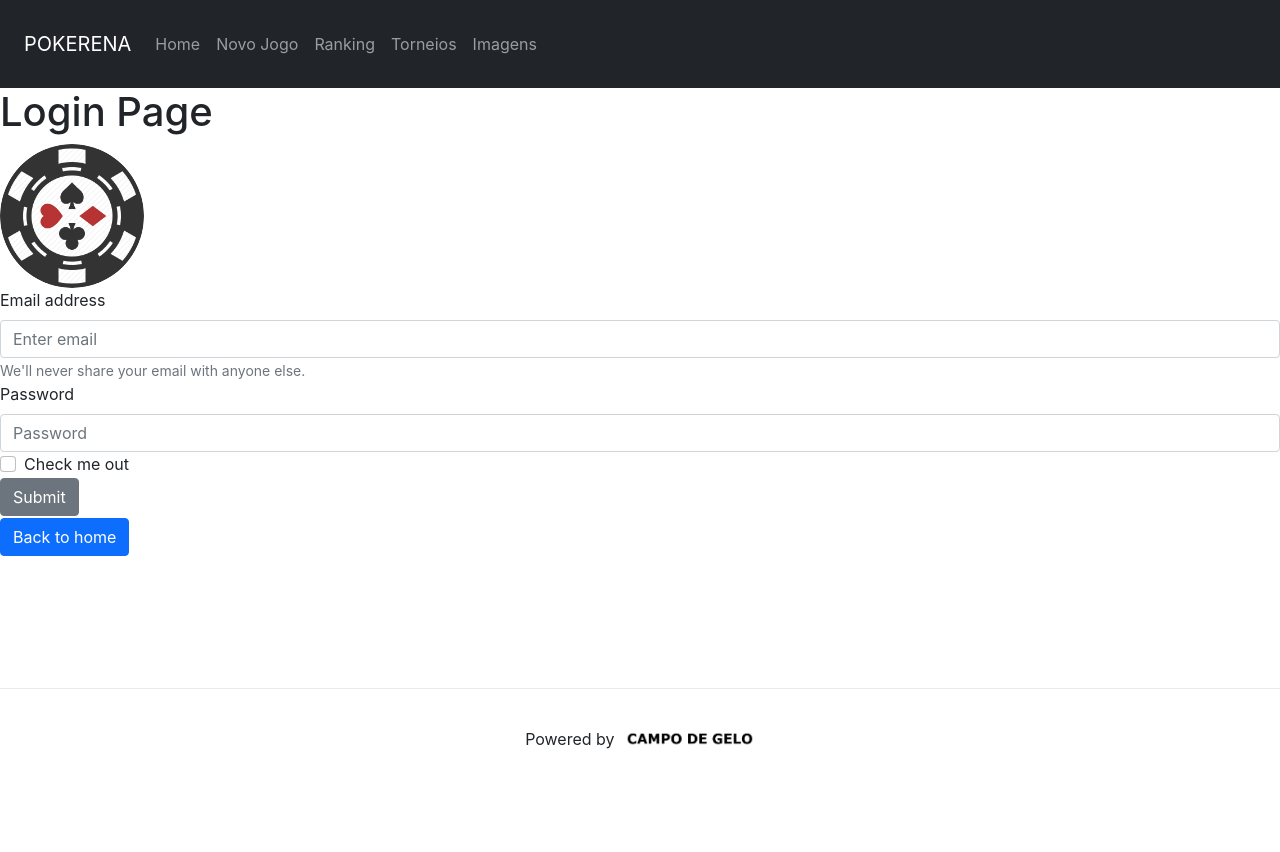
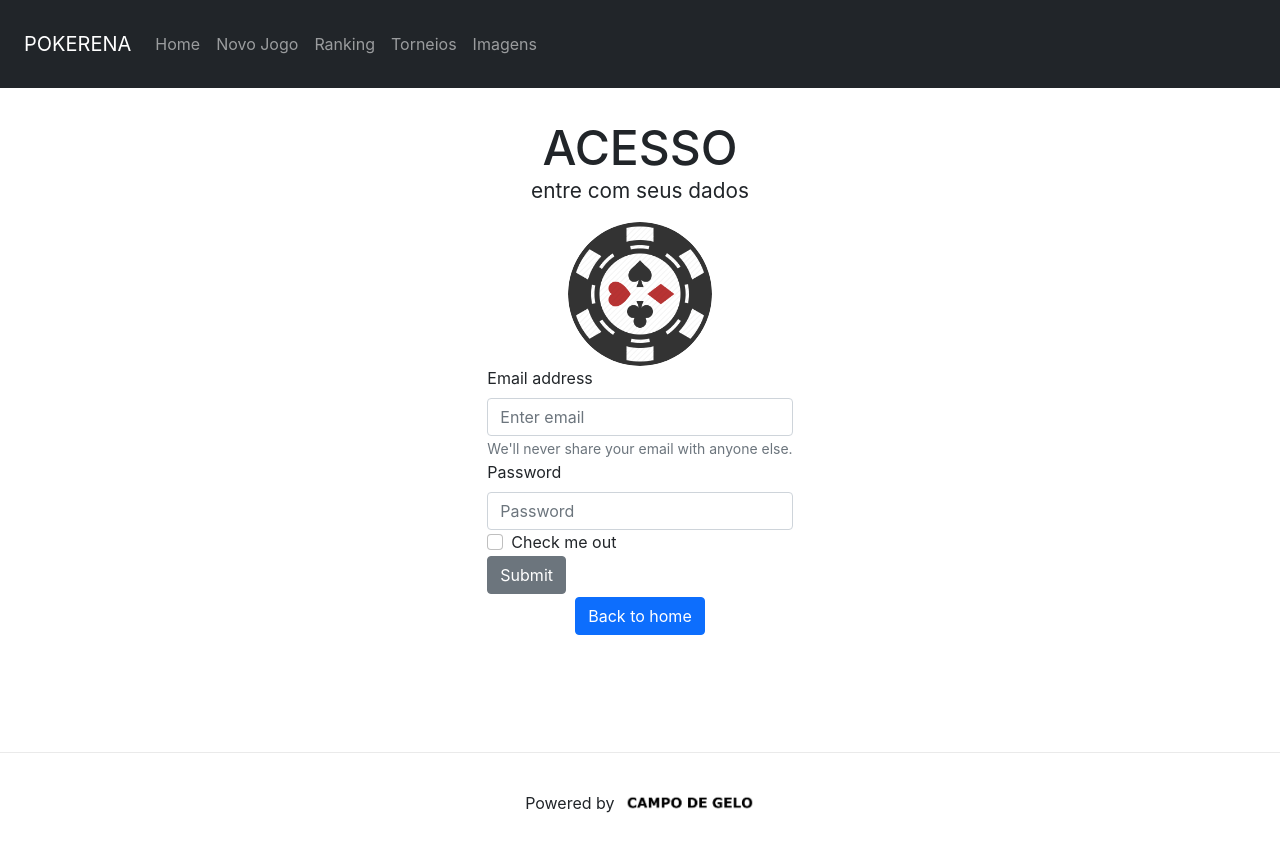
Before and after one commit to hersonoliveira/pokerena, a Next.js app in the folder frontend/: page /login in a window 1280 px wide. Before the commit the page ends 800 px from the top, so only its background shows below. Built offline with nearby package versions, Linux system fonts and the light colour scheme.

Commit message:
Routes defined

```diff
--- a/frontend/pages/index.js
+++ b/frontend/pages/index.js
@@ -8,7 +8,6 @@ import Layout from "../src/components/Layout";
 export default function Home() {
   return (
     <Layout>
-      <main>
       <h1 className="title">POKERENA</h1>
       <p className="description">A Jogatina da Quarentena</p>
 
@@ -40,7 +39,6 @@ export default function Home() {
           <p>Retratos alcoolizados da balbúrdia</p>
         </a>
       </div>
-      </main>
     </Layout>
   );
 }
--- a/frontend/pages/login/index.js
+++ b/frontend/pages/login/index.js
@@ -12,14 +12,15 @@ import Layout from "../../src/components/Layout";
 export default function Login() {
   return (
     <Layout>
+      <h1 className="title">Acesso</h1>
+      <p className="description">entre com seus dados</p>
 
-      <h1>Login Page</h1>
       <Image
         src="/images/profile.png" // Route of the image file
         height={144} // Desired size with correct aspect ratio
         width={144} // Desired size with correct aspect ratio
         roundedCircle
-        alt="Guilherme Eisfeld"
+        alt="coin poker"
       />
 
       <FormTemplate></FormTemplate>
--- a/frontend/pages/newGame/index.js
+++ b/frontend/pages/newGame/index.js
@@ -10,7 +10,9 @@ import Layout from "../../src/components/Layout";
 export default function NewGame() {
   return (
     <Layout>
-      <h2>Começando um novo Torneio</h2>
+      <h1 className="title">Começar um novo Torneio</h1>
+      <p className="description">cadastre uma nova partida</p>
+
 
       <Link href="/">
         <Button>Back to home</Button>
--- a/frontend/pages/pictures/index.js
+++ b/frontend/pages/pictures/index.js
@@ -11,7 +11,9 @@ export default function Pictures() {
   return (
     <Layout>
 
-      <h2>Fotos</h2>
+      <h1 className="title">Fotos</h1>
+      <p className="description">um show de visual de feiura</p>
+
 
       <Link href="/">
         <Button>Back to home</Button>
--- a/frontend/pages/ranking/index.js
+++ b/frontend/pages/ranking/index.js
@@ -10,7 +10,8 @@ import Layout from "../../src/components/Layout";
 export default function Ranking() {
   return (
     <Layout>
-      <h2>Ranking</h2>
+      <h1 className="title">Ranking</h1>
+      <p className="description">melhores e piores</p>
 
       <Link href="/">
         <Button>Back to home</Button>
--- a/frontend/pages/tournament/index.js
+++ b/frontend/pages/tournament/index.js
@@ -10,7 +10,8 @@ export default function Tournament() {
   return (
     <Layout>
 
-      <h2>Torneios</h2>
+      <h1 className="title">Torneios</h1>
+      <p className="description">taças passadas</p>
 
       <Link href="/">
         <Button>Back to home</Button>
--- a/frontend/src/components/Header/index.js
+++ b/frontend/src/components/Header/index.js
@@ -25,7 +25,7 @@ const Header = (props) => {
             <Nav.Link href="/ranking">Ranking</Nav.Link>
           </Nav.Item>
           <Nav.Item>
-            <Nav.Link href="/ranking">Torneios</Nav.Link>
+            <Nav.Link href="/tournament">Torneios</Nav.Link>
           </Nav.Item>
           <Nav.Item>
             <Nav.Link href="/pictures">Imagens</Nav.Link>
--- a/frontend/src/components/Layout/index.js
+++ b/frontend/src/components/Layout/index.js
@@ -13,15 +13,18 @@ const contentStyle = {
   display: "flex",
   flexDirection: "column",
   minHeight: "75vh",
+  alignItems: "center",
 };
 
 const Layout = (props) => {
   return (
     <div className="Layout" style={layoutStyle}>
       <Header />
-      <div className="Content" style={contentStyle}>
-        {props.children}
-      </div>
+      <main>
+        <div className="Content" style={contentStyle}>
+          {props.children}
+        </div>
+      </main>
       <Footer />
     </div>
   );
--- a/frontend/src/css/style.css
+++ b/frontend/src/css/style.css
@@ -57,7 +57,8 @@ a {
 .title {
   margin: 0;
   line-height: 1.15;
-  font-size: 4rem;
+  font-size: 3rem;
+  text-transform: uppercase;
 }
 
 .title,
```
Lines whose indentation alone changed are shown as unchanged.
